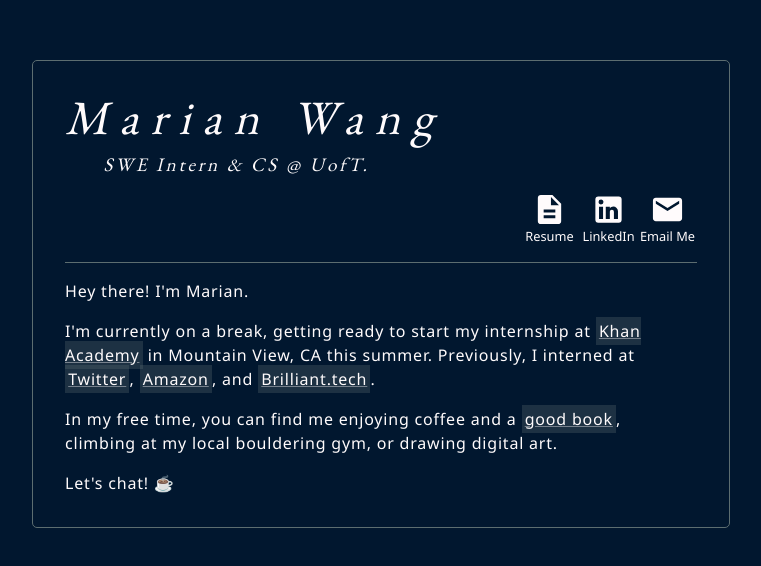
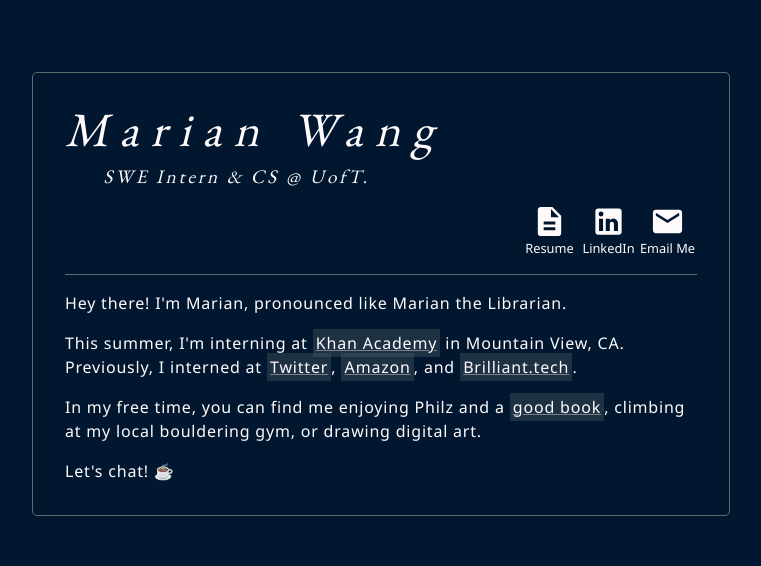
Before and after one commit to marianmwang/marianmwang-site, a React (Create React App) app: page / in a window 1280 px wide. Shown: the part 114-680 px from the top of the page, without its empty margins (259-1020 px from the left). Built offline with nearby package versions, Linux system fonts and the light colour scheme; a web font is replaced by a local one.

Commit message:
Update description for july 2023

```diff
--- a/src/components/description.js
+++ b/src/components/description.js
@@ -31,17 +31,24 @@
 function Description() {
   return (
     <>
-      <StyledText>Hey there! I'm Marian.</StyledText>
       <StyledText>
-        I'm currently on a break, getting ready to start my internship at{" "}
-        <StyledLink href="https://www.brilliant.tech/">Khan Academy</StyledLink>{" "}
-        in Mountain View, CA this summer. Previously, I interned at{" "}
+        Hey there! I'm Marian, pronounced like Marian the Librarian.
+      </StyledText>
+      <StyledText>
+        This summer, I'm interning at{" "}
+        <StyledLink href="https://www.khanacademy.org/about/our-interns">
+          Khan Academy
+        </StyledLink>{" "}
+        in Mountain View, CA. Previously, I interned at{" "}
         <StyledLink href="https://www.twitter.com/">Twitter</StyledLink>,{" "}
         <StyledLink href="https://www.amazon.com/">Amazon</StyledLink>, and{" "}
-        <StyledLink href="https://www.amazon.com/">Brilliant.tech</StyledLink>.
+        <StyledLink href="https://www.brilliant.tech/">
+          Brilliant.tech
+        </StyledLink>
+        .
       </StyledText>
       <StyledText>
-        In my free time, you can find me enjoying coffee and a{" "}
+        In my free time, you can find me enjoying Philz and a{" "}
         <StyledLink href="https://marianmwang.notion.site/media-list-bb1a75b309b3413bbce4d038be6c77f8">
           good book
         </StyledLink>
```
